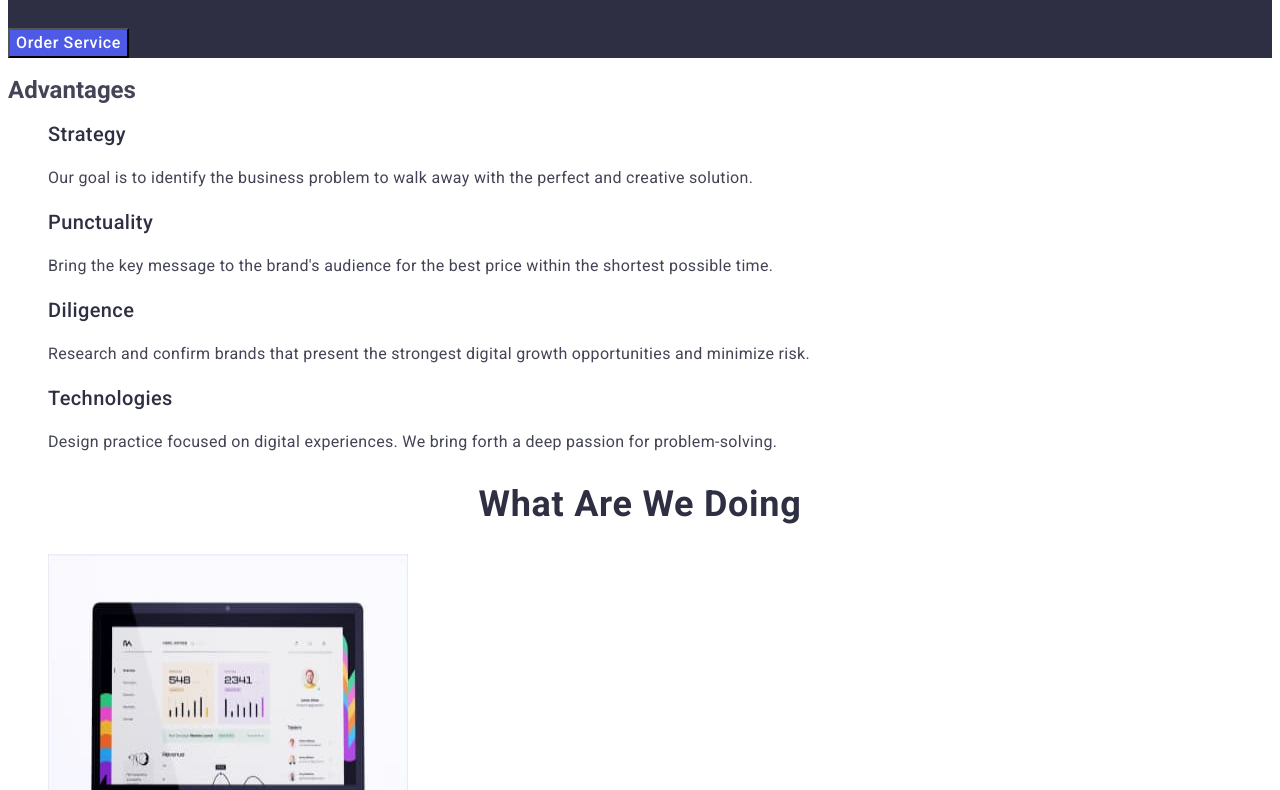
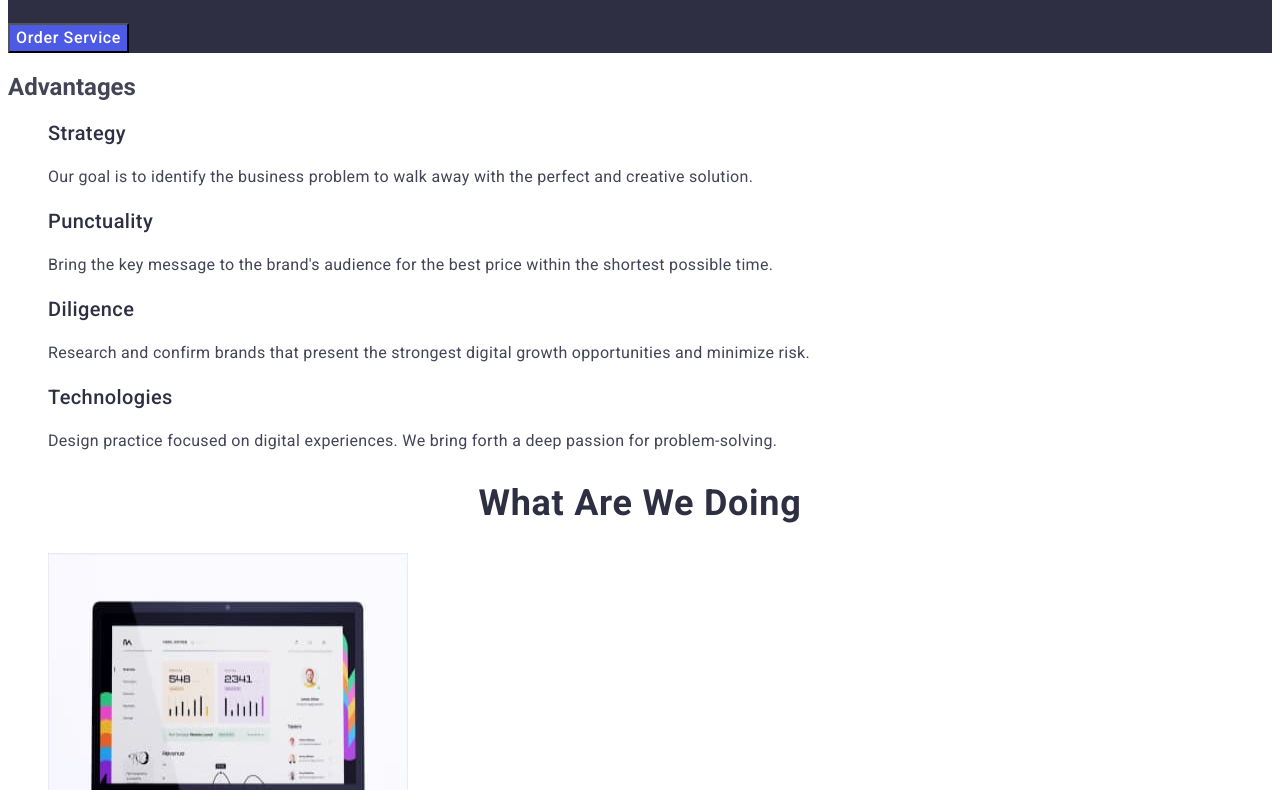
Before and after one commit to KyykMaks/goit-markup-hw-02, a plain HTML site: page index.html in a window 1280 px wide. Shown: the part 309-1099 px from the top of the page. Drawn offline with Linux system fonts and the light colour scheme.

Commit message:
Update portfolio html

```diff
--- a/css/style.css
+++ b/css/style.css
@@ -11,9 +11,6 @@ body {
   font-family: 'Roboto', sans-serif;
   color: var(--slate, #434455);
   background-color: #FFFFFF;
-  font-size: 16px;
-  line-height: 24px;
-  font-weight: 400;
 }
 .logo {
   color: var(--iris, #4d5ae5);
--- a/index.html
+++ b/index.html
@@ -4,6 +4,8 @@
     <meta charset="UTF-8" />
     <meta name="viewport" content="width=device-width, initial-scale=1.0" />
     <title>Document</title>
+    <link rel="preconnect" href="https://fonts.googleapis.com" />
+    <link rel="preconnect" href="https://fonts.gstatic.com" crossorigin />
     <link
       href="https://fonts.googleapis.com/css2?family=Raleway:wght@800&family=Roboto:wght@400;500;700;900&display=swap"
       rel="stylesheet"
```
Also changed, not shown: portfolio.html (+2 -0 lines).
